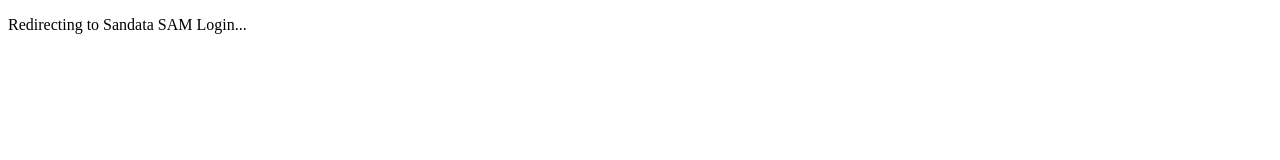
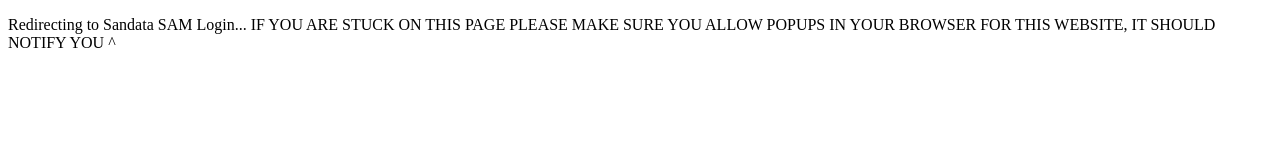
Before and after one commit to nfalzetti-EC/ButtonPopup, a plain HTML site: page Githut-SAM-Button-POPUP.html in a window 1280 px wide. Drawn offline with Linux system fonts and the light colour scheme.

Commit message:
Update Githut-SAM-Button-POPUP.html

```diff
--- a/Githut-SAM-Button-POPUP.html
+++ b/Githut-SAM-Button-POPUP.html
@@ -23,6 +23,6 @@
   </script>
 </head>
 <body>
-  <p>Redirecting to Sandata SAM Login...</p>
+  <p>Redirecting to Sandata SAM Login... IF YOU ARE STUCK ON THIS PAGE PLEASE MAKE SURE YOU ALLOW POPUPS IN YOUR BROWSER FOR THIS WEBSITE, IT SHOULD NOTIFY YOU ^</p>
 </body>
 </html>
```
